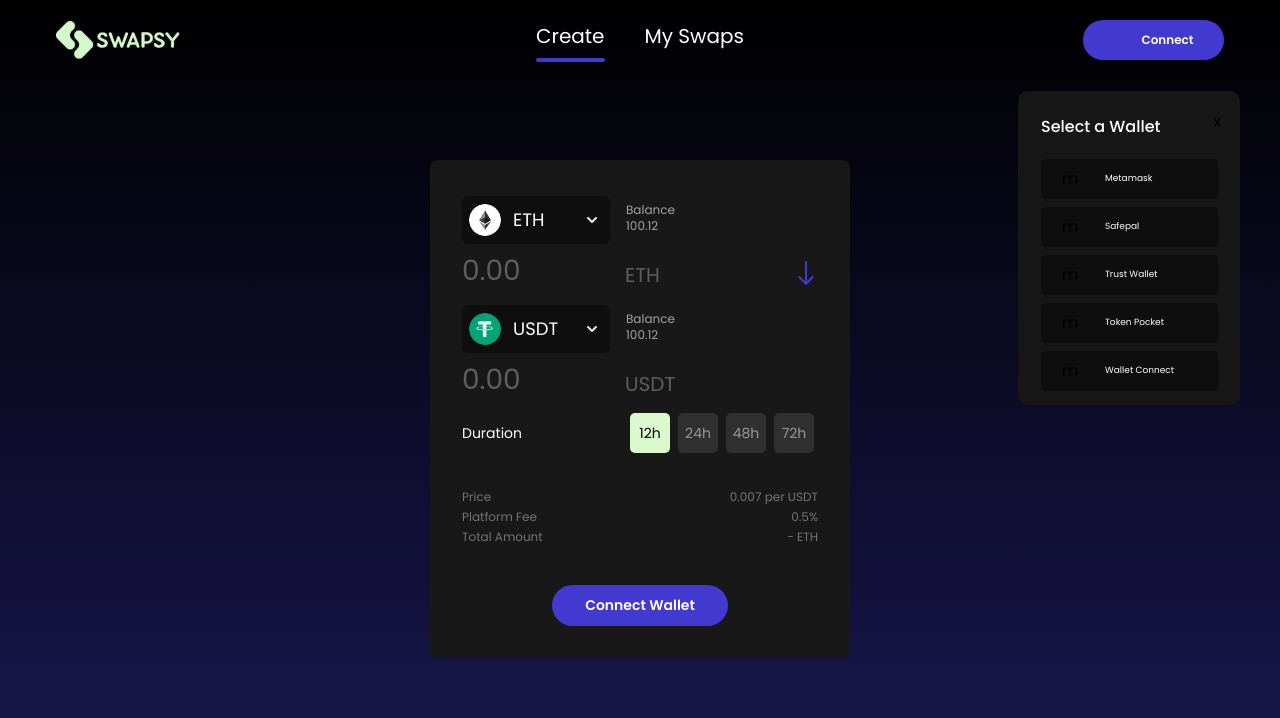
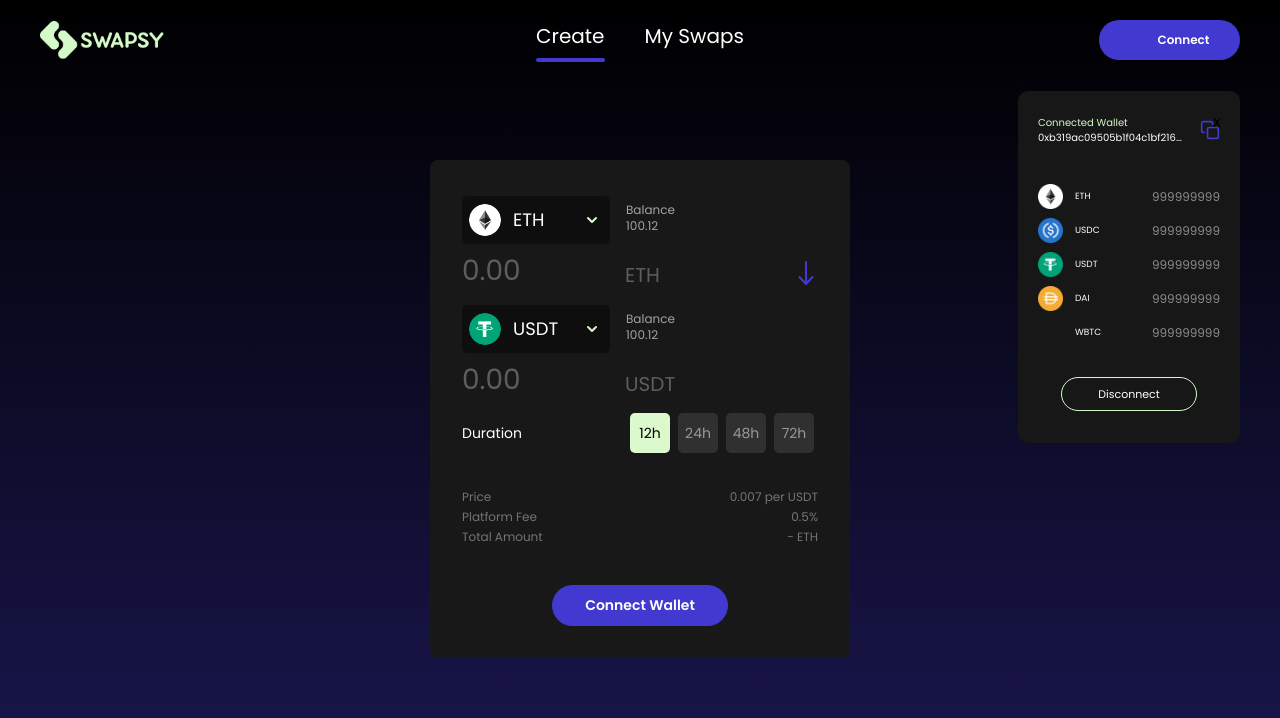
Before and after one commit to harisalkarni/swapsy-test, a React (Create React App) app: page / in a window 1280 px wide. Shown: the top 718 px of the page. Built offline with nearby package versions, Linux system fonts and the light colour scheme.

Commit message:
improve modal connect wallet

```diff
--- a/src/components/molecules/ConnectWallet.tsx
+++ b/src/components/molecules/ConnectWallet.tsx
@@ -43,10 +43,10 @@
     }
   };
   return (
-    <div className="w-[319px] h-[481px] bg-erie-black bg-opacity-98 pt-[63px] pb-[42px] px-[38px] rounded-[10px] relative">
+    <div className="w-[319px] md:w-[222px] md:h-[352px] h-[481px] bg-erie-black bg-opacity-98 pt-[63px] md:pt-[24px] pb-[42px] px-[38px] md:px-[20px] rounded-[10px] relative">
       <div className="absolute top-[19px] right-[19px]">x</div>
       <div>
-        <div className="text-[10px] mb-[41px] flex flex-row justify-between items-center">
+        <div className="text-[10px] mb-[41px] md:mb-[39px] flex flex-row justify-between items-center">
           <div>
             <div className="text-tea-green">Connected Wallet</div>
             <div className="text-white">0xb319ac09505b1f04c1bf216…</div>
@@ -59,19 +59,23 @@
 
       {amountList.map((list) => {
         return (
-          <div className="flex flex-row justify-between items-center mb-[16px]">
+          <div className="flex flex-row justify-between items-center mb-[16px] md:mb-[9px]">
             <div className="flex flex-1 items-center">
-              <div className="w-[30px] h-[30px] mr-[12px]">
+              <div className="w-[30px] h-[30px] md:w-[25px] md:h-[25px] mr-[12px]">
                 {iconRender(list.name)}
               </div>
-              <div className="text-[12px] text-white">{list.name}</div>
+              <div className="text-[12px] text-white md:text-[9px]">
+                {list.name}
+              </div>
             </div>
-            <div className="text-white text-[12px]">{list.amount}</div>
+            <div className="text-white text-[12px] opacity-100 md:opacity-50">
+              {list.amount}
+            </div>
           </div>
         );
       })}
 
-      <div className="absolute bottom-[42px] left-0 right-0 flex flex-1 justify-center">
+      <div className="absolute bottom-[42px] md:bottom-[32px] left-0 right-0 flex flex-1 justify-center">
         <button className=" w-[136px] text-[11px] text-white h-[34px] border border-tea-green rounded-full">
           Disconnect
         </button>
--- a/src/components/molecules/Header.tsx
+++ b/src/components/molecules/Header.tsx
@@ -4,6 +4,7 @@
 import Wallet from "assets/wallet.png";
 import Tabs from "components/atoms/Tabs";
 import SelectWallet from "components/molecules/SelectWallet";
+import ConnectWallet from "components/molecules/ConnectWallet";
 interface Props {
   activeTab: TabType;
   setTab: Dispatch<React.SetStateAction<TabType>>;
@@ -14,7 +15,7 @@
 function Header({ activeTab, setTab, modalType, setModalType }: Props) {
   return (
     <>
-      <div className="flex flex-row justify-between w-full px-[30px] md:px-14 h-[36px] items-center relative z-10 md:py-10 relative">
+      <div className="flex flex-row justify-between w-full px-[30px] md:px-[40px] h-[36px] items-center relative z-10 md:py-10">
         <img
           src={Logo}
           alt="swapsi logo"
@@ -39,7 +40,7 @@
           {modalType === "SelectWallet" ? (
             <SelectWallet />
           ) : modalType === "ConnectWallet" ? (
-            <div>kontole</div>
+            <ConnectWallet />
           ) : (
             <div></div>
           )}
--- a/src/components/organisms/Swap.tsx
+++ b/src/components/organisms/Swap.tsx
@@ -7,7 +7,8 @@
 
 const Swap = () => {
   const [activeTab, setActiveTab] = useState<TabType>("CREATE");
-  const [showModalType, setShowModalType] = useState<ModalType>("SelectWallet");
+  const [showModalType, setShowModalType] =
+    useState<ModalType>("ConnectWallet");
   return (
     <div className="min-h-screen min-w-screen flex flex-col items-center justify-start pt-[96px] md:pt-0 overflow-x-hidden bg-black">
       <div className="absolute inset-0 opacity-40 bg-gradient-to-b from-black to-blue-purple"></div>
```
